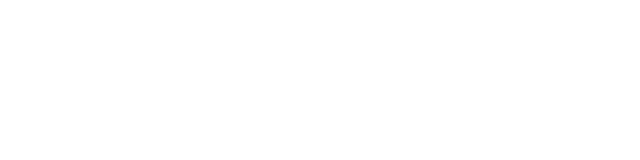
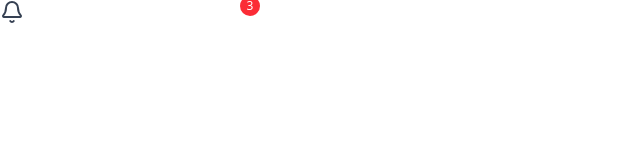
Before and after one commit to khoane03/dating-web-app, a React (Vite) app in the folder frontend/: page /notification in a window 1280 px wide. Before the commit this address had no page. Shown: the top 160 px of the page, without its empty margins (0-640 px from the left). Built offline with nearby package versions, Linux system fonts and the light colour scheme.

Commit message:
nhi notifi

```diff
--- a/frontend/package.json
+++ b/frontend/package.json
@@ -17,6 +17,7 @@
     "@fortawesome/react-fontawesome": "^0.2.2",
     "@tailwindcss/vite": "^4.0.6",
     "axios": "^1.7.9",
+    "lucide-react": "^0.475.0",
     "react": "^18.3.1",
     "react-dom": "^18.3.1",
     "react-icons": "^5.4.0",
--- /dev/null
+++ b/frontend/src/chat/Chat.jsx
@@ -0,0 +1,54 @@
+import { useState } from "react";
+import { Bell, CheckCircle } from "lucide-react";
+
+export default function Notification() {
+  const [notifications, setNotifications] = useState([
+    { id: 1, title: "Bạn có 1 lời mời hẹn hò ❤️", read: false },
+    { id: 2, title: "Có người thích bạn! 💖", read: false },
+    { id: 3, title: "Tin nhắn mới từ Linh 🌸", read: false },
+  ]);
+
+  const unreadCount = notifications.filter((n) => !n.read).length;
+
+  const markAsRead = (id) => {
+    setNotifications((prev) =>
+      prev.map((n) =>
+        n.id === id ? { ...n, read: true } : n
+      )
+    );
+  };
+
+  return (
+    <div className="relative w-64">
+      <div className="relative cursor-pointer">
+        <Bell className="w-6 h-6 text-gray-700" />
+        {unreadCount > 0 && (
+          <span className="absolute -top-1 -right-1 bg-red-500 text-white text-xs rounded-full h-5 w-5 flex items-center justify-center">
+            {unreadCount}
+          </span>
+        )}
+      </div>
+
+      <div className="absolute top-8 right-0 w-64 bg-white shadow-lg rounded-md p-2">
+        {notifications.length === 0 ? (
+          <p className="text-gray-500 text-sm text-center">Không có thông báo nào</p>
+        ) : (
+          notifications.map((notification) => (
+            <div
+              key={notification.id}
+              className={`p-2 border-b cursor-pointer ${
+                notification.read ? "opacity-50" : "hover:bg-gray-100"
+              }`}
+              onClick={() => markAsRead(notification.id)}
+            >
+              <div className="flex justify-between items-center">
+                <p className="text-sm">{notification.title}</p>
+                {!notification.read && <CheckCircle className="w-4 h-4 text-green-500" />}
+              </div>
+            </div>
+          ))
+        )}
+      </div>
+    </div>
+  );
+}
--- /dev/null
+++ b/frontend/src/components/Notification.jsx
@@ -0,0 +1,66 @@
+import { useState } from "react";
+import { Bell, CheckCircle } from "lucide-react";
+
+// Component hiển thị thông báo
+export default function Notification() {
+  const [isOpen, setIsOpen] = useState(false); // Trạng thái hiển thị menu
+  const [notifications, setNotifications] = useState([
+    { id: 1, title: "Bạn có 1 lời mời hẹn hò ❤️", read: false },
+    { id: 2, title: "Có người thích bạn! 💖", read: false },
+    { id: 3, title: "Tin nhắn mới từ Linh 🌸", read: false },
+  ]);
+
+  const unreadCount = notifications.filter((n) => !n.read).length;
+
+  // Đánh dấu thông báo là đã đọc
+  const markAsRead = (id) => {
+    setNotifications((prev) =>
+      prev.map((n) =>
+        n.id === id ? { ...n, read: true } : n
+      )
+    );
+  };
+
+  return (
+    <div className="relative w-64">
+      {/* Biểu tượng chuông thông báo */}
+      <div
+        className="relative cursor-pointer"
+        onClick={() => setIsOpen(!isOpen)}
+        tabIndex={0} // Cho phép đóng khi click ra ngoài
+        onBlur={() => setTimeout(() => setIsOpen(false), 200)} // Đóng menu sau khi click ra ngoài
+      >
+        <Bell className="w-6 h-6 text-gray-700" />
+        {unreadCount > 0 && (
+          <span className="absolute -top-1 -right-1 bg-red-500 text-white text-xs rounded-full h-5 w-5 flex items-center justify-center">
+            {unreadCount}
+          </span>
+        )}
+      </div>
+
+      {/* Menu thông báo */}
+      {isOpen && (
+        <div className="absolute top-8 right-0 w-64 bg-white shadow-lg rounded-md p-2 z-10">
+          {notifications.length === 0 ? (
+            <p className="text-gray-500 text-sm text-center">Không có thông báo nào</p>
+          ) : (
+            notifications.map((notification) => (
+              <div
+                key={notification.id}
+                className={`p-2 border-b cursor-pointer ${
+                  notification.read ? "opacity-50" : "hover:bg-gray-100"
+                }`}
+                onClick={() => markAsRead(notification.id)}
+              >
+                <div className="flex justify-between items-center">
+                  <p className="text-sm">{notification.title}</p>
+                  {!notification.read && <CheckCircle className="w-4 h-4 text-green-500" />}
+                </div>
+              </div>
+            ))
+          )}
+        </div>
+      )}
+    </div>
+  );
+}
--- a/frontend/src/components/search/Search.jsx
+++ b/frontend/src/components/search/Search.jsx
@@ -1,4 +1,4 @@
-import React, { useState } from "react";
+import { useState } from "react";
 
 const allUsers = [
   { id: 1, name: "Hằng", age: 25, distance: 2.5, avatar: "https://as1.ftcdn.net/jpg/01/16/24/44/1000_F_116244459_pywR1e0T3H7FPk3LTMjG6jsL3UchDpht.jpg" },
--- a/frontend/src/router/AppRouter.jsx
+++ b/frontend/src/router/AppRouter.jsx
@@ -4,6 +4,7 @@ import Register from "../pages/auth/Register";
 import Home from "../pages/home/Home";
 
 import Profile from "../pages/profile/Profile"
+import Notification from "../components/Notification";
 
 function AppRouter() {
     return (
@@ -12,6 +13,7 @@ function AppRouter() {
                 <Route path="/login" element={<Login />} />
                 <Route path="/register" element={<Register />} />
                 <Route path="/profile" element={<Profile/>}/>
+                <Route path="/notification" element={<Notification/>}/>
 
                 <Route path="/" element={<Home />}>
                     <Route index element={<Home />} />
```
Also changed, not shown: 1 other file (tests, documents, lock files or other folders).
